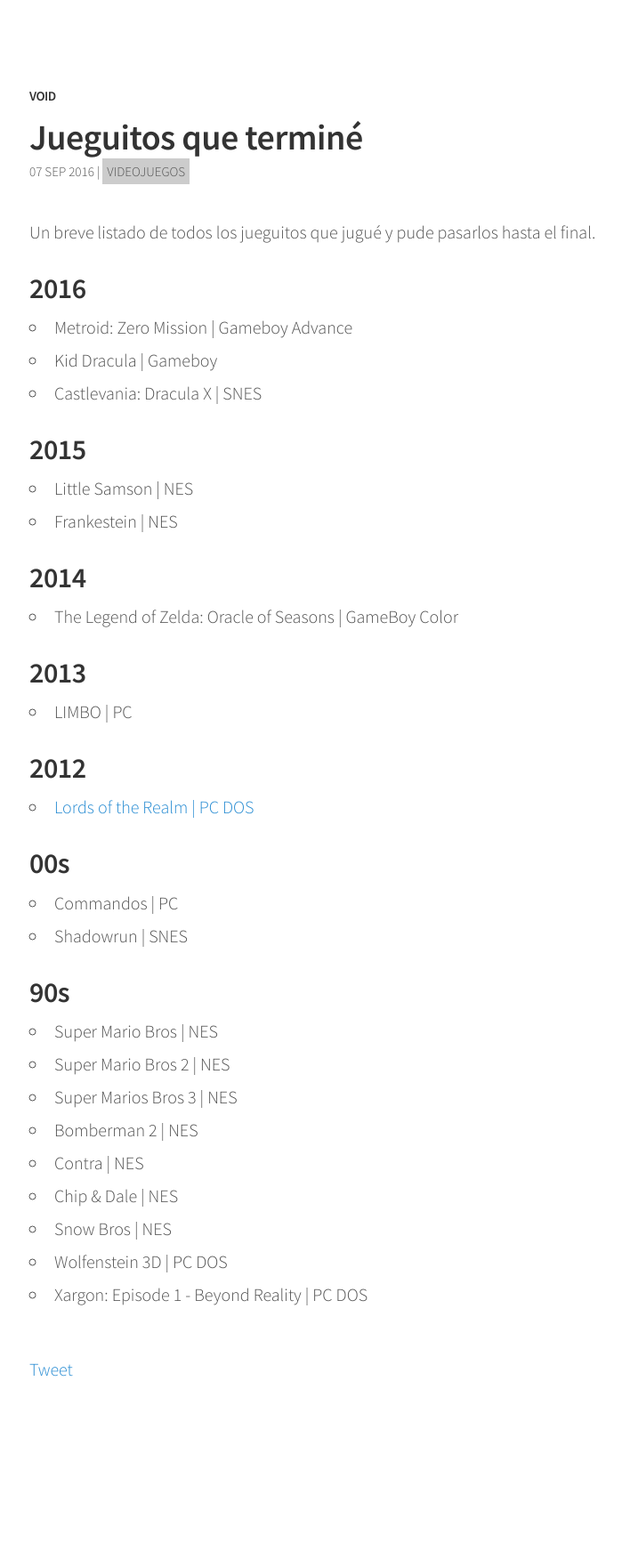
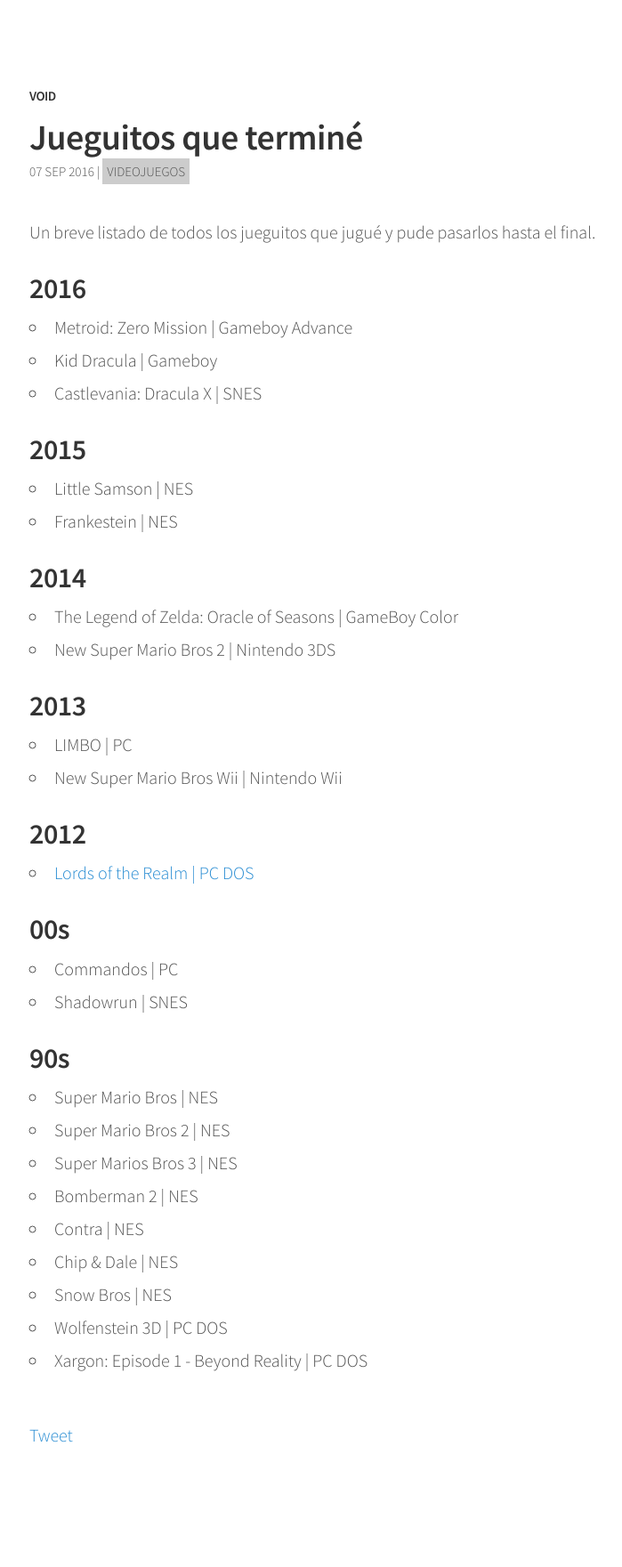
Before and after one commit to angelsimon/angelsimon.github.io, a Jekyll site: the page built from _posts/2016-09-07-jueguitos-que-termine.md, in a window 1280 px wide. Shown: the whole page at 89% size, without its empty margins (127-826 px from the left). Built offline with Jekyll 4.4.1, drawn with Linux system fonts in a browser that asks for light colours; comment, search, counter and statistics services are not loaded; before the commit the page ends 1687 px from its top, so only the background shows below that.

Commit message:
Update 2016-09-07-jueguitos-que-termine.md

```diff
--- a/_posts/2016-09-07-jueguitos-que-termine.md
+++ b/_posts/2016-09-07-jueguitos-que-termine.md
@@ -19,10 +19,12 @@
 <h2>2014</h2>
 <ul>
 <li>The Legend of Zelda: Oracle of Seasons | GameBoy Color</li>
+<li>New Super Mario Bros 2 | Nintendo 3DS</li>
 </ul>
 <h2>2013</h2>
 <ul>
 <li>LIMBO | PC</li>
+<li>New Super Mario Bros Wii | Nintendo Wii</li>
 </ul>
 <h2>2012</h2>
 <ul>
```
